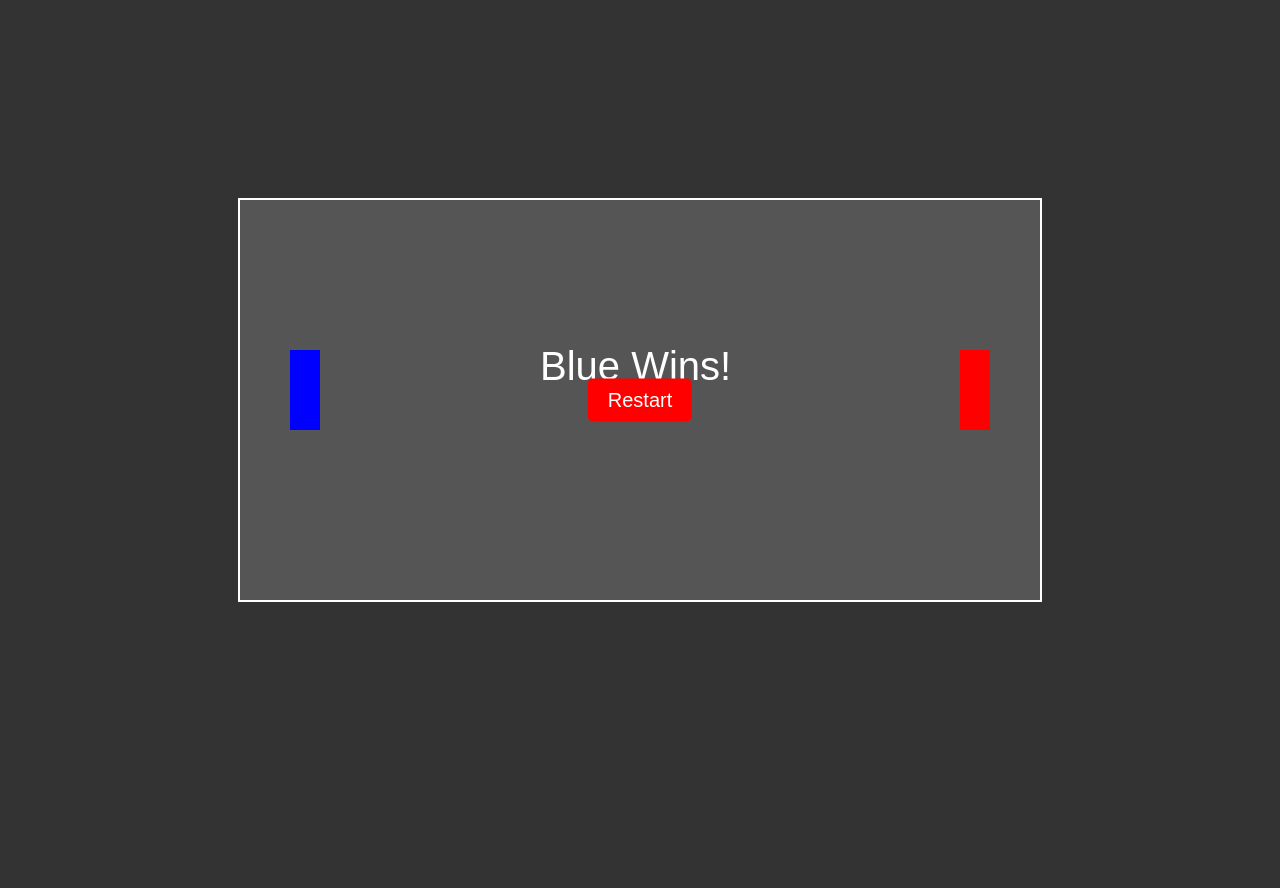
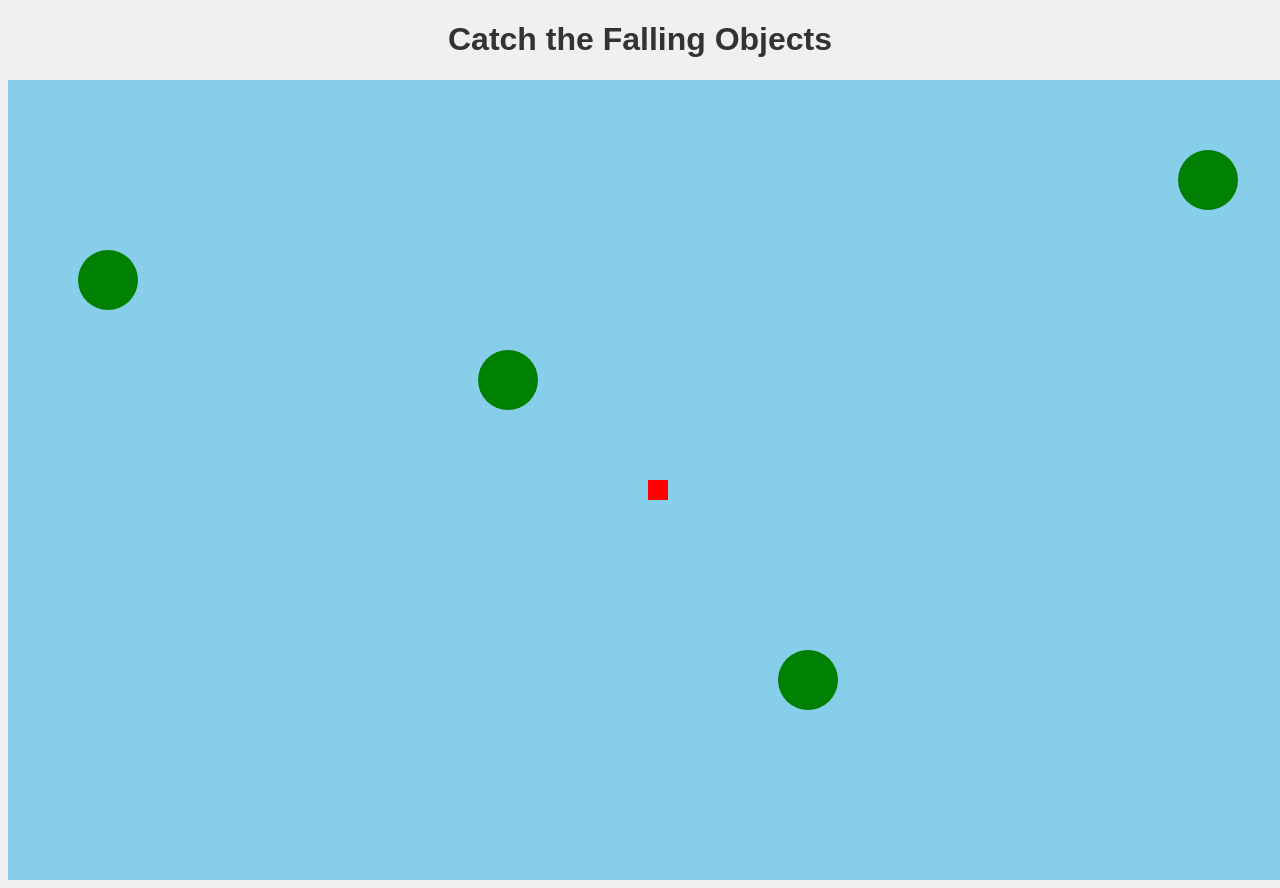
Before and after one commit to StoneKillerDeath/StoneKillerDeath.github.io, a plain HTML site: page index.html in a window 1280 px wide. Before the commit the page ends 800 px from the top, so only its background shows below. Drawn offline with Linux system fonts and the light colour scheme.

Commit message:
Add files via upload

```diff
--- a/index.html
+++ b/index.html
@@ -1,14 +1,14 @@
 <!DOCTYPE html>
 <html lang="en">
 <head>
-    <meta charset="UTF-8">
-    <meta name="viewport" content="width=device-width, initial-scale=1.0">
-    <title>StoneBall.io Game</title>
-    <link rel="stylesheet" href="style.css">
+  <meta charset="UTF-8">
+  <meta name="viewport" content="width=device-width, initial-scale=1.0">
+  <title>StoneCatcher.io Game</title>
+  <link rel="stylesheet" href="style.css">
 </head>
 <body>
-    <canvas id="gameCanvas"></canvas>
-    <button id="restartButton">Restart</button>
-    <script src="script.js"></script>
+  <h1>Catch the Falling Objects</h1>
+  <canvas id="gameCanvas"></canvas>
+  <script src="script.js"></script>
 </body>
 </html>
--- a/script.js
+++ b/script.js
@@ -1,167 +1,64 @@
-// Canvas Setup
 const canvas = document.getElementById("gameCanvas");
 const ctx = canvas.getContext("2d");
-const restartButton = document.getElementById("restartButton");
-canvas.width = 800;
-canvas.height = 400;
+canvas.width = window.innerWidth;
+canvas.height = window.innerHeight;
 
-// Players and Ball properties
-const stickman1 = {
-    x: 50,
-    y: canvas.height / 2 - 50,
-    width: 30,
-    height: 80,
-    color: "blue",
-    moveSpeed: 5,
+// Player details
+const player = {
+    x: canvas.width / 2,
+    y: canvas.height / 2,
+    size: 20,
+    speed: 5
 };
 
-const stickman2 = {
-    x: canvas.width - 80,
-    y: canvas.height / 2 - 50,
-    width: 30,
-    height: 80,
-    color: "red",
-    moveSpeed: 5,
-};
+// Map offset
+let offsetX = 0;
+let offsetY = 0;
 
-const ball = {
-    x: canvas.width / 2,
-    y: canvas.height / 2,
-    radius: 15,
-    color: "white",
-    speedX: 4,
-    speedY: 2,
-    lastHitBy: null, // Tracks who hit the ball last
-};
+// Trees
+const trees = [
+    { x: 100, y: 200 },
+    { x: 500, y: 300 },
+    { x: 800, y: 600 },
+    { x: 1200, y: 100 },
+    { x: 1500, y: 700 }
+];
 
-let gameOver = false;
-let winner = null;
+// Game controls
+const keys = {};
+document.addEventListener("keydown", (e) => keys[e.key] = true);
+document.addEventListener("keyup", (e) => keys[e.key] = false);
 
-// Controls
-const keys = {};
-
-// Event listeners for keypresses
-document.addEventListener("keydown", (e) => {
-    keys[e.key] = true;
-});
-
-document.addEventListener("keyup", (e) => {
-    keys[e.key] = false;
-});
-
-// Draw stickman
-function drawStickman(stickman) {
-    ctx.fillStyle = stickman.color;
-    ctx.fillRect(stickman.x, stickman.y, stickman.width, stickman.height);
+// Update function
+function update() {
+    if (keys["ArrowUp"]) offsetY += player.speed;
+    if (keys["ArrowDown"]) offsetY -= player.speed;
+    if (keys["ArrowLeft"]) offsetX += player.speed;
+    if (keys["ArrowRight"]) offsetX -= player.speed;
 }
 
-// Draw ball
-function drawBall() {
-    ctx.beginPath();
-    ctx.arc(ball.x, ball.y, ball.radius, 0, Math.PI * 2);
-    ctx.fillStyle = ball.color;
-    ctx.fill();
-    ctx.closePath();
-}
+// Draw function
+function draw() {
+    ctx.clearRect(0, 0, canvas.width, canvas.height);
 
-// Move and check ball collision
-function updateBall() {
-    ball.x += ball.speedX;
-    ball.y += ball.speedY;
+    // Draw player
+    ctx.fillStyle = "red";
+    ctx.fillRect(player.x, player.y, player.size, player.size);
 
-    // Bounce ball off top and bottom walls
-    if (ball.y - ball.radius <= 0 || ball.y + ball.radius >= canvas.height) {
-        ball.speedY *= -1;
-    }
-
-    // Check collision with stickman1
-    if (
-        ball.x - ball.radius <= stickman1.x + stickman1.width &&
-        ball.x > stickman1.x &&
-        ball.y >= stickman1.y &&
-        ball.y <= stickman1.y + stickman1.height
-    ) {
-        ball.speedX *= -1;
-        ball.lastHitBy = "blue";
-    }
-
-    // Check collision with stickman2
-    if (
-        ball.x + ball.radius >= stickman2.x &&
-        ball.x < stickman2.x + stickman2.width &&
-        ball.y >= stickman2.y &&
-        ball.y <= stickman2.y + stickman2.height
-    ) {
-        ball.speedX *= -1;
-        ball.lastHitBy = "red";
-    }
-
-    // Game over condition: If the ball goes off the left or right side
-    if (ball.x + ball.radius < 0) {
-        gameOver = true;
-        winner = "Red";
-    }
-
-    if (ball.x - ball.radius > canvas.width) {
-        gameOver = true;
-        winner = "Blue";
-    }
-}
-
-// Display Game Over and Restart Button
-function handleGameOver() {
-    ctx.fillStyle = "white";
-    ctx.font = "40px Arial";
-    ctx.fillText(`${winner} Wins!`, canvas.width / 2 - 100, canvas.height / 2 - 20);
-    restartButton.style.display = "block";
+    // Draw trees
+    trees.forEach(tree => {
+        ctx.fillStyle = "green";
+        ctx.beginPath();
+        ctx.arc(tree.x + offsetX, tree.y + offsetY, 30, 0, Math.PI * 2);
+        ctx.fill();
+    });
 }
 
 // Game loop
 function gameLoop() {
-    if (gameOver) {
-        handleGameOver();
-        return;
-    }
-
-    ctx.clearRect(0, 0, canvas.width, canvas.height);
-
-    // Movement logic for stickman1
-    if (keys["w"] && stickman1.y > 0) stickman1.y -= stickman1.moveSpeed; // Move up
-    if (keys["s"] && stickman1.y < canvas.height - stickman1.height) stickman1.y += stickman1.moveSpeed; // Move down
-
-    // Movement logic for stickman2
-    if (keys["ArrowUp"] && stickman2.y > 0) stickman2.y -= stickman2.moveSpeed; // Move up
-    if (keys["ArrowDown"] && stickman2.y < canvas.height - stickman2.height) stickman2.y += stickman2.moveSpeed; // Move down
-
-    // Update and draw ball
-    updateBall();
-    drawBall();
-
-    // Draw players
-    drawStickman(stickman1);
-    drawStickman(stickman2);
-
+    update();
+    draw();
     requestAnimationFrame(gameLoop);
 }
 
-// Restart game logic
-function restartGame() {
-    // Reset positions and states
-    stickman1.y = canvas.height / 2 - 50;
-    stickman2.y = canvas.height / 2 - 50;
-    ball.x = canvas.width / 2;
-    ball.y = canvas.height / 2;
-    ball.speedX = 4;
-    ball.speedY = 2;
-    ball.lastHitBy = null;
-    gameOver = false;
-    winner = null;
-    restartButton.style.display = "none"; // Hide restart button
-    gameLoop();
-}
-
-// Event listener for restart button
-restartButton.addEventListener("click", restartGame);
-
-// Start the game
 gameLoop();
--- a/style.css
+++ b/style.css
@@ -1,30 +1,15 @@
 body {
-  margin: 0;
-  overflow: hidden;
-  display: flex;
-  justify-content: center;
-  align-items: center;
-  background-color: #333;
-  height: 100vh;
+  text-align: center;
+  background-color: #f0f0f0;
+  font-family: Arial, sans-serif;
 }
 
-canvas {
-  border: 2px solid white;
-  display: block;
-  background: #555;
+h1 {
+  color: #333;
 }
 
-#restartButton {
-  display: none;
-  position: absolute;
-  top: 50%;
-  left: 50%;
-  transform: translate(-50%, -50%);
-  padding: 10px 20px;
-  font-size: 20px;
-  background-color: #FF0000;
-  color: white;
-  border: none;
-  border-radius: 5px;
-  cursor: pointer;
+#gameCanvas {
+  display: block;
+  margin: 0 auto;
+  background-color: #87CEEB;
 }
```
